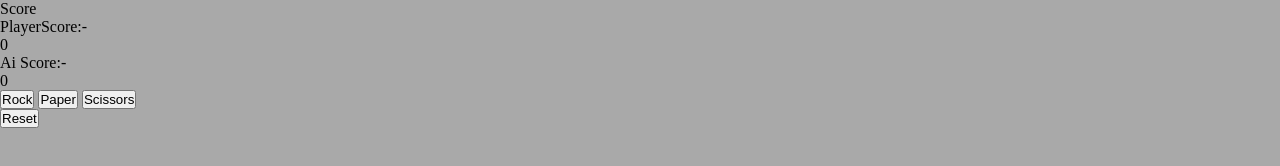
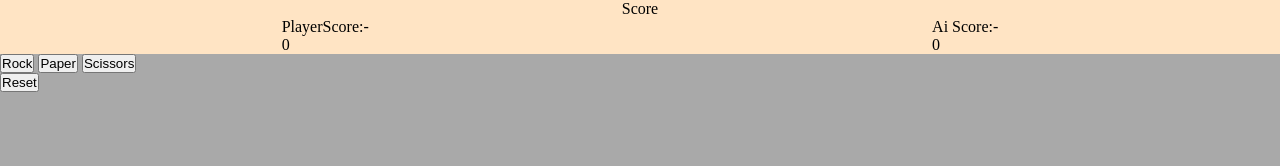
Before and after one commit to Aryan2807-hub/better_rock_paper_scissors, a plain HTML site: page index.html in a window 1280 px wide. Drawn offline with Linux system fonts and the light colour scheme.

Commit message:
added reset

```diff
--- a/index.html
+++ b/index.html
@@ -8,12 +8,12 @@
 </head>
 <body>
     <div class="score">
-        <p>Score</p>
+        <p id="sc">Score</p>
         <div id="myScore">
-            <p>PlayerScore:-</p> <div id="plscr"></div>
+            <span>PlayerScore:-</span><div id="plscr"></div>
         </div>
         <div id="computer">
-            <p>Ai Score:-</p> <div id="aiscr"></div>
+            <p>Ai Score:- <div id="aiscr"></div></p>
         </div>
     </div>
     <div class="buttons">
--- a/logic.js
+++ b/logic.js
@@ -89,10 +89,11 @@ let AII=()=>{
 let addreset=()=>{
     player=0;
     ai=0;
+    updatescores();
 };
 
 
-reset.addEventListener("click",addreset());
+reset.addEventListener("click",addreset);
 rock.addEventListener("click",rockk);
 scissors.addEventListener("click",scissorss);
 paper.addEventListener("click",paperr);
--- a/style.css
+++ b/style.css
@@ -5,3 +5,18 @@
 body{
     background-color: darkgrey;
 }
+.score{
+    display:flex;
+    background-color: bisque;
+    flex-wrap: wrap;
+    justify-content: center;
+    justify-content:space-around;
+
+
+}
+#sc{
+    display: block;
+    width:100%;
+    text-align: center;
+
+}
```
